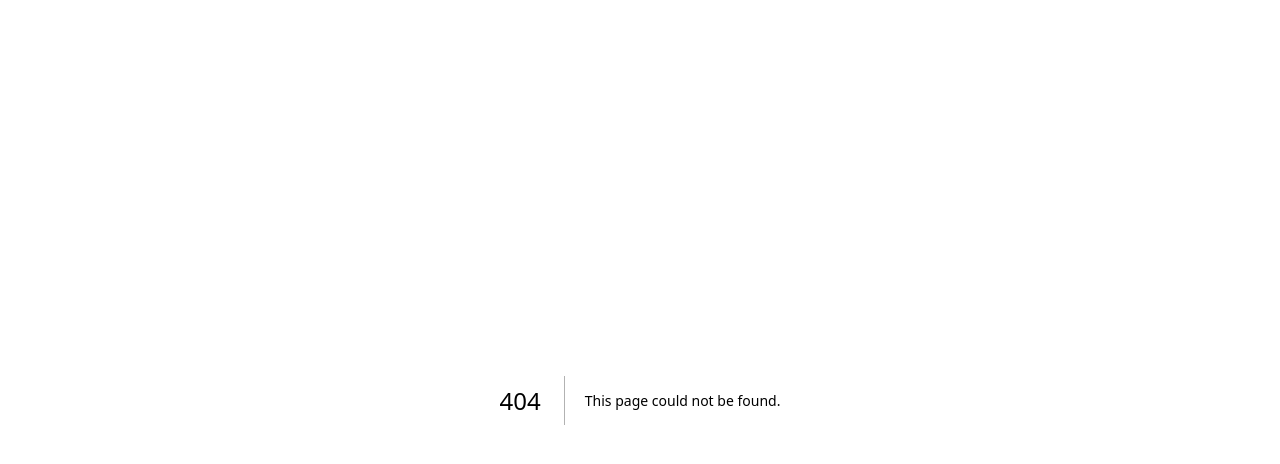
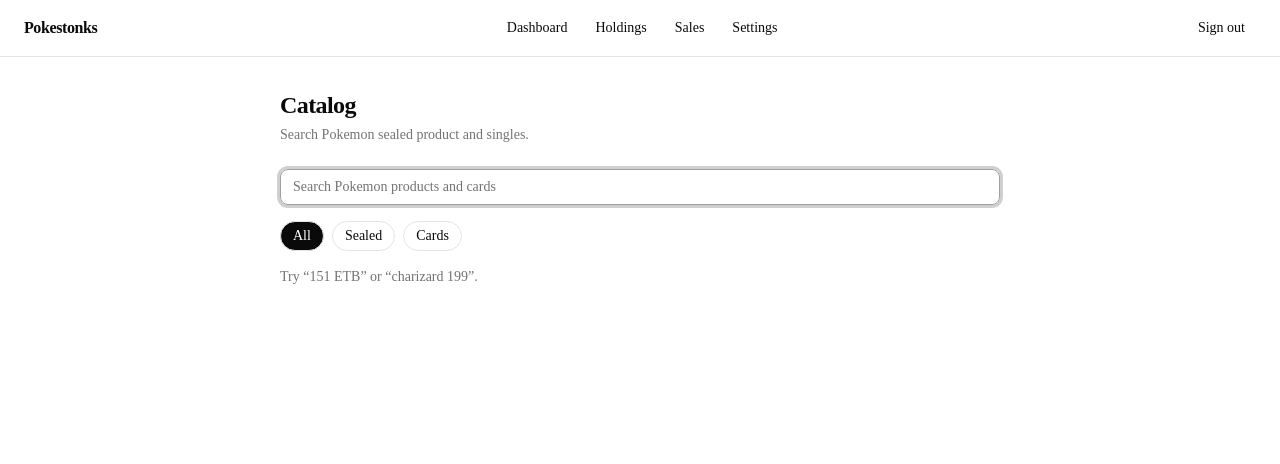
Before and after one commit to IsoscelesKr4mer/pokestonks, a Next.js app: page /catalog in a window 1280 px wide. Before the commit this address had no page. Shown: the top 464 px of the page. Built offline with nearby package versions, Linux system fonts and the light colour scheme.

Commit message:
feat(ui): add /catalog search-and-pick page

```diff
--- /dev/null
+++ b/app/(authenticated)/catalog/page.tsx
@@ -0,0 +1,15 @@
+import { SearchBox } from '@/components/catalog/SearchBox';
+
+export default function CatalogPage() {
+  return (
+    <div className="mx-auto w-full max-w-3xl px-6 py-8 space-y-6">
+      <div className="space-y-1">
+        <h1 className="text-2xl font-semibold tracking-tight">Catalog</h1>
+        <p className="text-sm text-muted-foreground">
+          Search Pokemon sealed product and singles.
+        </p>
+      </div>
+      <SearchBox />
+    </div>
+  );
+}
```
